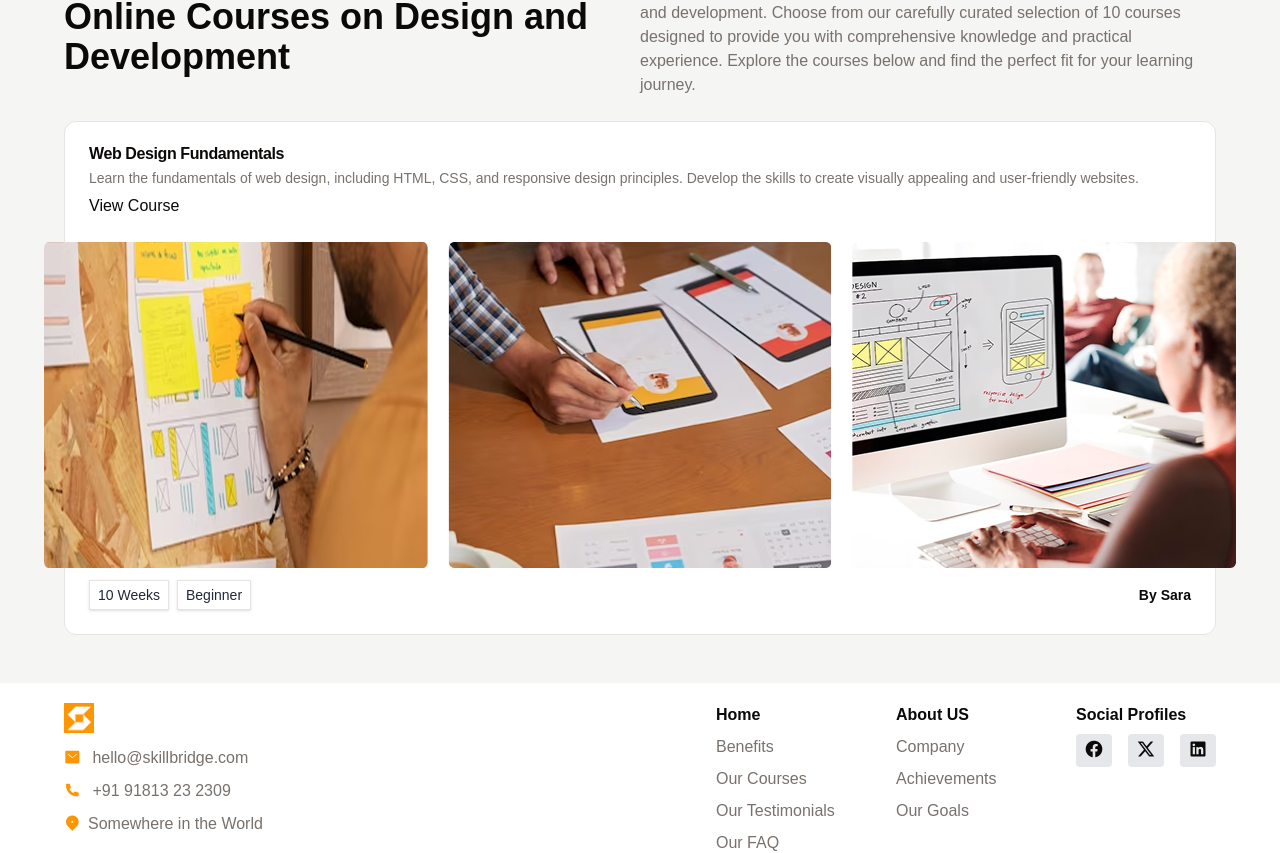
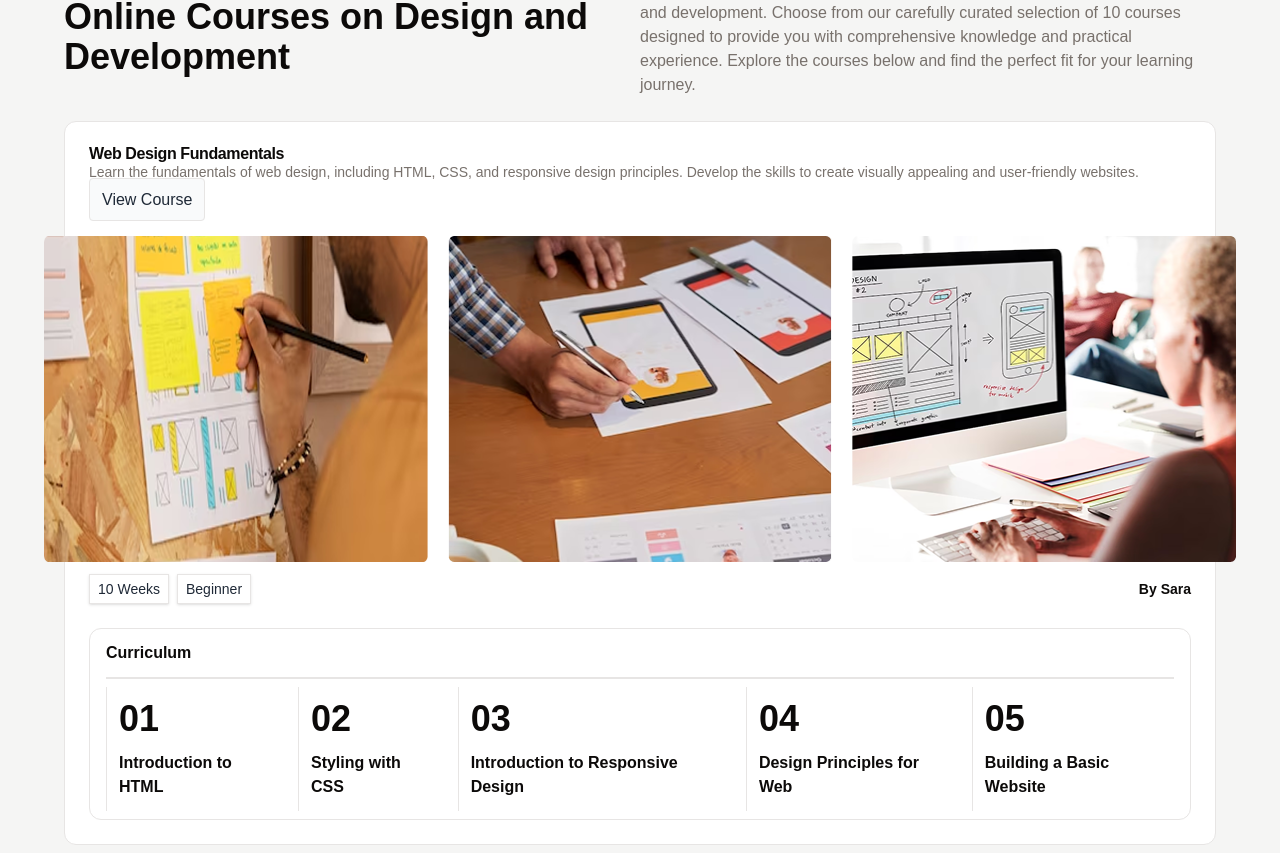
Before and after one commit to kasahun-welela/e-learning, a Next.js app: page /course in a window 1280 px wide. Shown: the part 169-1022 px from the top of the page. Built offline with nearby package versions, Linux system fonts and the light colour scheme.

Commit message:
add footer component

```diff
--- a/app/course/page.tsx
+++ b/app/course/page.tsx
@@ -3,6 +3,7 @@ import {
   Card,
   CardContent,
   CardDescription,
+  CardFooter,
   CardHeader,
   CardTitle,
 } from "@/components/ui/card";
@@ -20,14 +21,23 @@ export default function page() {
         description="Welcome to our online course page, where you can enhance your skills in design and development. Choose from our carefully curated selection of 10 courses designed to provide you with comprehensive knowledge and practical experience. Explore the courses below and find the perfect fit for your learning journey."
       />
       <Card>
-        <CardHeader>
-          <CardTitle>Web Design Fundamentals</CardTitle>
-          <CardDescription>
-            Learn the fundamentals of web design, including HTML, CSS, and
-            responsive design principles. Develop the skills to create visually
-            appealing and user-friendly websites.
-          </CardDescription>
-          <Link href="/">View Course</Link>
+        <CardHeader className="md:flex justify-between">
+          <div>
+            <CardTitle>Web Design Fundamentals</CardTitle>
+            <CardDescription>
+              Learn the fundamentals of web design, including HTML, CSS, and
+              responsive design principles. Develop the skills to create
+              visually appealing and user-friendly websites.
+            </CardDescription>
+          </div>
+          <div>
+            <Link
+              href="/"
+              className="rounded p-3 border bg-gray-50 text-gray-800 hover:text-primary"
+            >
+              View Course
+            </Link>
+          </div>
         </CardHeader>
         <CardContent>
           <div className="md:px-6 flex justify-center gap-1 md:gap-2 lg:gap-5">
@@ -65,6 +75,37 @@ export default function page() {
             <p className="font-semibold">By Sara</p>
           </div>
         </CardContent>
+        <CardFooter>
+          <div className="px-4 rounded-xl border bg-card text-card-foreground">
+            <div className="border-b-2 w-full">
+              <h1 className="py-3 font-semibold">Curriculum</h1>
+            </div>
+            <div className="my-2 md:flex gap-4">
+              <div className="p-3 space-y-3 border-b md:border-b-0  md:border-l bg-card text-card-foreground">
+                <h1 className="text-4xl font-bold md:font-extrabold">01</h1>
+                <p className="font-semibold">Introduction to HTML</p>
+              </div>
+              <div className="p-3 space-y-3 border-b md:border-b-0  md:border-l bg-card text-card-foreground">
+                <h1 className="text-4xl font-bold md:font-extrabold">02</h1>
+                <p className="font-semibold">Styling with CSS</p>
+              </div>
+              <div className="p-3 space-y-3 border-b md:border-b-0  md:border-l bg-card text-card-foreground">
+                <h1 className="text-4xl font-bold md:font-extrabold">03</h1>
+                <p className="font-semibold">
+                  Introduction to Responsive Design
+                </p>
+              </div>
+              <div className="p-3 space-y-3 border-b md:border-b-0  md:border-l bg-card text-card-foreground">
+                <h1 className="text-4xl font-bold md:font-extrabold">04</h1>
+                <p className="font-semibold">Design Principles for Web</p>
+              </div>
+              <div className="p-3 space-y-3 border-b md:border-b-0  md:border-l bg-card text-card-foreground">
+                <h1 className="text-4xl font-bold md:font-extrabold">05</h1>
+                <p className="font-semibold">Building a Basic Website</p>
+              </div>
+            </div>
+          </div>
+        </CardFooter>
       </Card>
     </div>
   );
```
